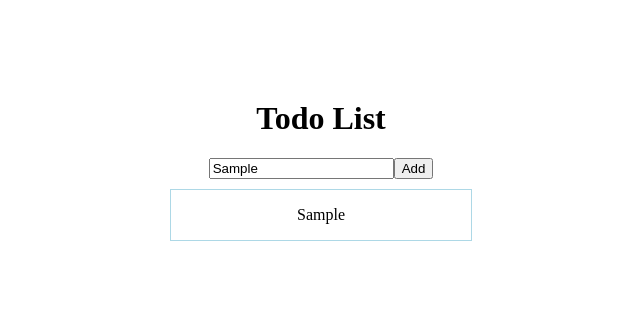
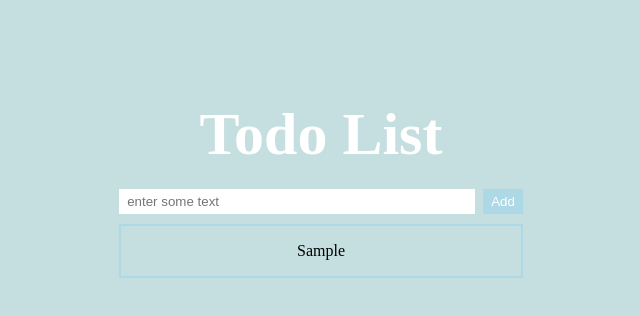
Before and after one commit to rabosian/react-todoList, a React (Create React App) app: page / in a window 1280 px wide. Both pictures are taken after typing "Sample" into the empty fields and a click on the button "Add". Shown: the top 316 px of the page, without its empty margins (319-959 px from the left). Built offline with nearby package versions, Linux system fonts and the light colour scheme.

Commit message:
change components

```diff
--- a/src/App.css
+++ b/src/App.css
@@ -1,13 +1,44 @@
+body {
+    background-color: #c5dee0;
+}
+
 .header {
     text-align: center;
     margin-top: 100px;
+}
+h1 {
+    color: white;
+    font-size: 60px;
+    margin-bottom: 20px;
+}
+
+input {
+    width: 340px;
+    padding: 5px 8px;
+    border: none;
+}
+.add-btn {
+    margin-left: 8px;
+    cursor: pointer;
+    background-color: lightblue;
+    border: none;
+    color: white;
+    padding: 5px 8px;
+}
+.delete-btn {
+    background-color: rgb(219, 148, 120);
+    cursor: pointer;
+    border: none;
+    color: white;
+    padding: 5px 8px;
+
 }
 
 .todo-item {
     margin: 10px auto 0 auto;
     text-align: center;
     line-height: 50px;
-    width: 300px;
+    width: 400px;
     height: 50px;
-    border: 1px solid lightblue;
+    border: 2px solid lightblue;
 }
--- a/src/App.jsx
+++ b/src/App.jsx
@@ -1,6 +1,6 @@
 import React, {useState} from 'react';
 import './App.css';
-import TodoBoard from './components/TodoBoard';
+import TodoItem from './components/TodoItem';
 
 
 function App() {
@@ -9,19 +9,34 @@ function App() {
 
   const addItem = () => {
     setTodoList([...todoList, inputValue])
+    setInputValue('')
   }
 
+  const deleteItem = (id) => {
+    setTodoList((prev) => {
+      prev.filter((item,index) => {
+        return index !== id
+      })
+    })
+  }
 
   return (
     <main>
       <div className='header'>
         <h1>Todo List</h1>
-        <input value={inputValue} type="text" onChange={(event)=> setInputValue(event.target.value)}/>
-        <button onClick={addItem}>Add</button>
+        <input value={inputValue} type="text" placeholder='enter some text' onChange={(event)=> setInputValue(event.target.value)}/>
+        <button className='add-btn' onClick={addItem}>Add</button>
       </div>
-
-      <TodoBoard todoList={todoList}/>
-
+      <div>
+        {todoList.map((item, index) => {
+          return <TodoItem
+            key={index}
+            id={index}
+            item={item}
+            deleteItem={deleteItem}
+          />
+        })}
+      </div>
     </main>
   );
 }
--- a/src/components/TodoBoard.jsx
+++ /dev/null
@@ -1,13 +0,0 @@
-import React from 'react'
-import TodoItem from './TodoItem'
-
-function TodoBoard(props) {
-    return(
-        <div>
-            {props.todoList.map((item)=><TodoItem item={item}/>)}
-        </div>
-    )
-
-}
-
-export default TodoBoard
--- a/src/components/TodoItem.jsx
+++ b/src/components/TodoItem.jsx
@@ -1,10 +1,20 @@
-import React from 'react'
+import React, {useState} from 'react'
+import '../App.css'
 
 function TodoItem(props) {
-
+    const [isDone, setIsDone] = useState(false)
     return (
-        <div className="todo-item">
-            {props.item}
+        <div
+            className="todo-item"
+            // onClick={()=>{
+            //     props.deleteItem(props.id)
+            // }}
+            onClick={()=>{
+                setIsDone(prev => !prev)
+            }}
+            style={{textDecoration: isDone && "strike-through"}}
+        >
+        {props.item}
         </div>
     )
 }
```
